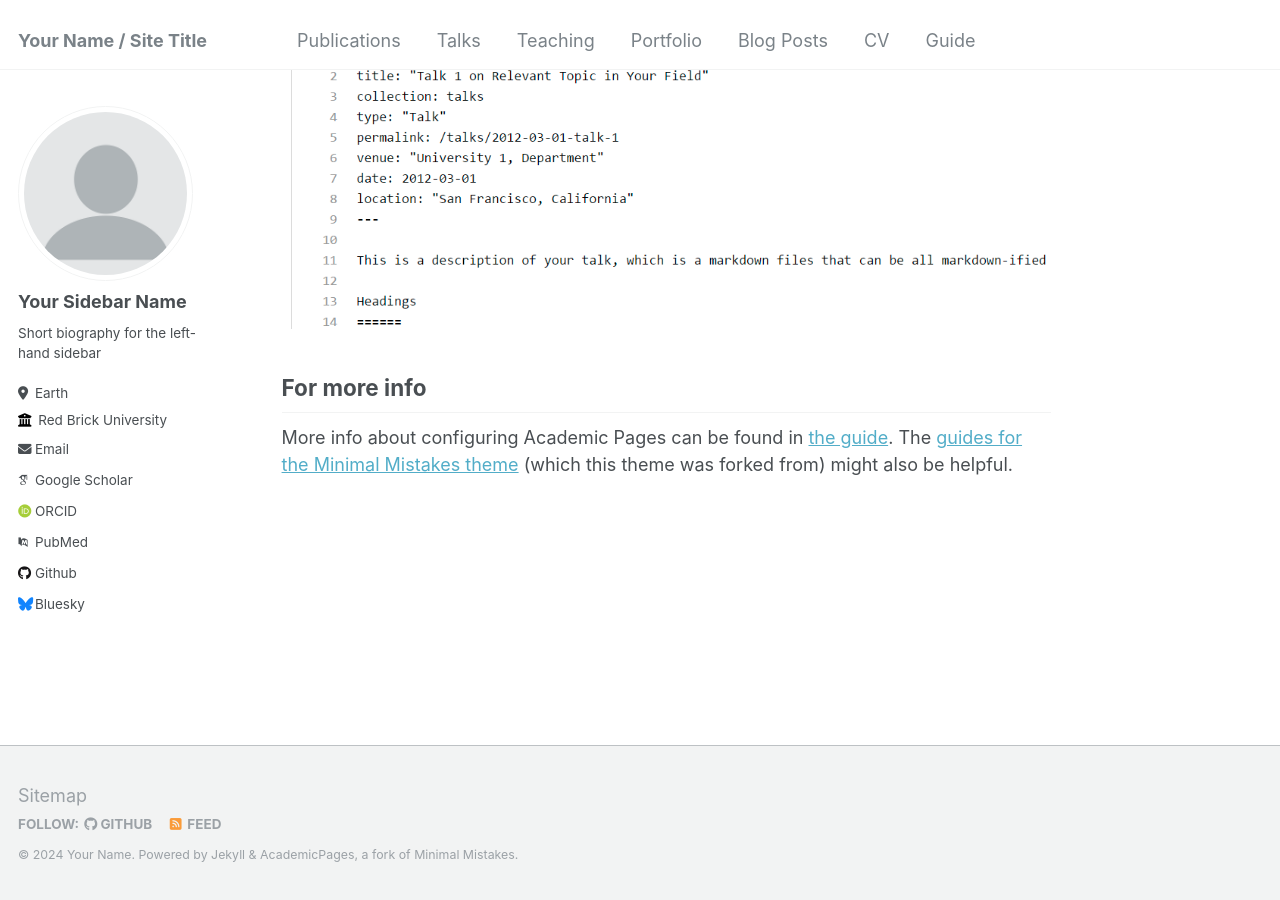
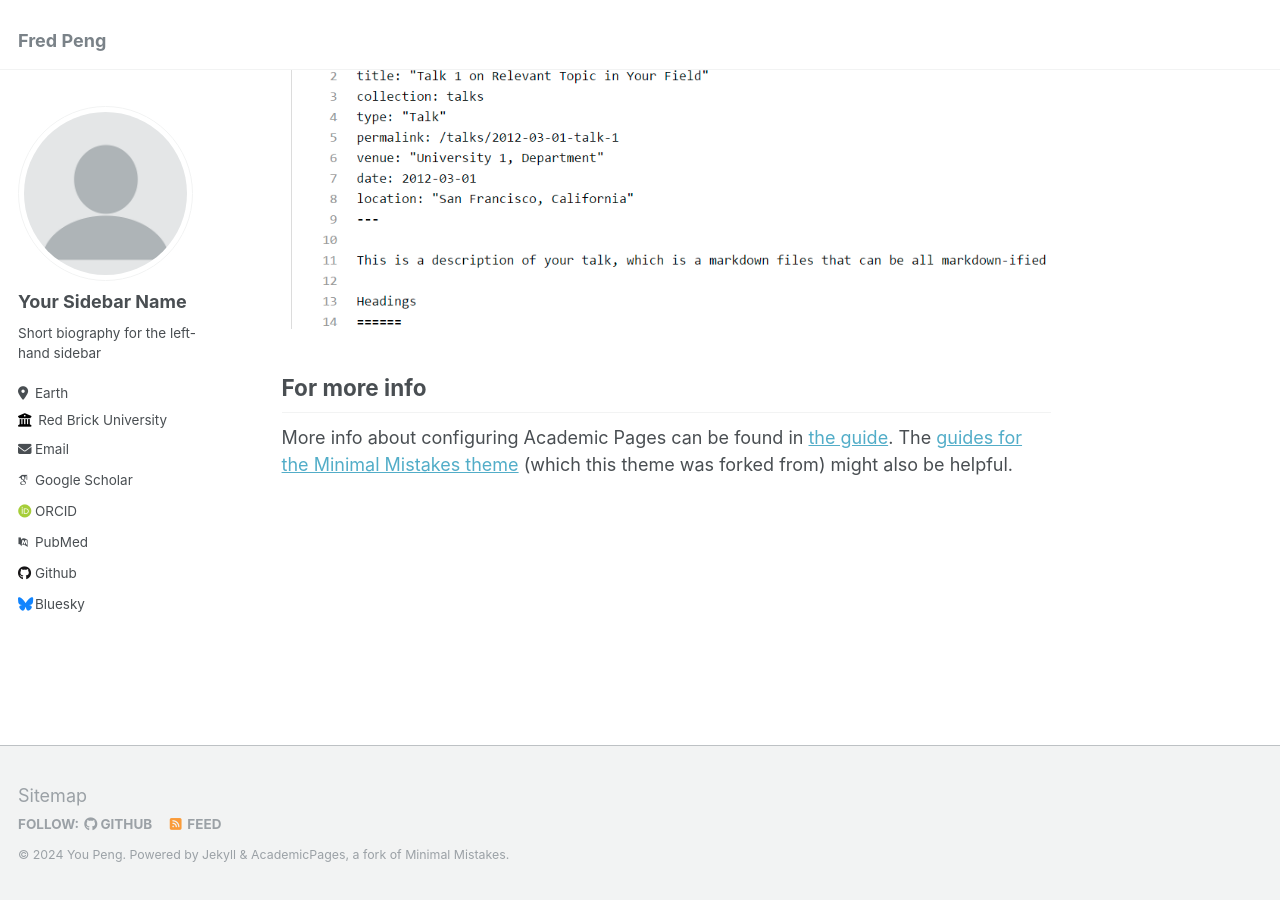
Before and after one commit to Fredooooooo/Fredooooooo.github.io, a Jekyll site: the page built from _pages/about.md, in a window 1280 px wide and 900 px high, scrolled down 2660 px. Built offline with Jekyll 4.4.1, drawn with Linux system fonts in a browser that asks for light colours; some web fonts are replaced.

Commit message:
update info

```diff
--- a/_config.yml
+++ b/_config.yml
@@ -8,13 +8,13 @@
 
 # Basic Site Settings
 locale                   : "en-US"
-title                    : "Your Name / Site Title"
+title                    : "Fred Peng"
 title_separator          : "-"
-name                     : &name "Your Name"
+name                     : &name "You Peng"
 description              : &description "personal description"
-url                      : https://academicpages.github.io # the base hostname & protocol for your site e.g. "https://mmistakes.github.io"
+url                      : https://fredooooooo.github.io # the base hostname & protocol for your site e.g. "https://mmistakes.github.io"
 baseurl                  : "" # the subpath of your site, e.g. "/blog"
-repository               : "academicpages/academicpages.github.io"
+repository               : "fredooooooo/fredooooooo.github.io"
 
 # Site Author - The following control what appear as part of the author content on the side bar.
 #               If a field is blank the icon and link will not appear, otherwise it will be shown.
--- a/_data/navigation.yml
+++ b/_data/navigation.yml
@@ -1,22 +1,2 @@
 # main links links
 main:
-  - title: "Publications"
-    url: /publications/
-
-  - title: "Talks"
-    url: /talks/
-
-  - title: "Teaching"
-    url: /teaching/
-
-  - title: "Portfolio"
-    url: /portfolio/
-
-  - title: "Blog Posts"
-    url: /year-archive/
-
-  - title: "CV"
-    url: /cv/
-
-  - title: "Guide"
-    url: /markdown/
```
